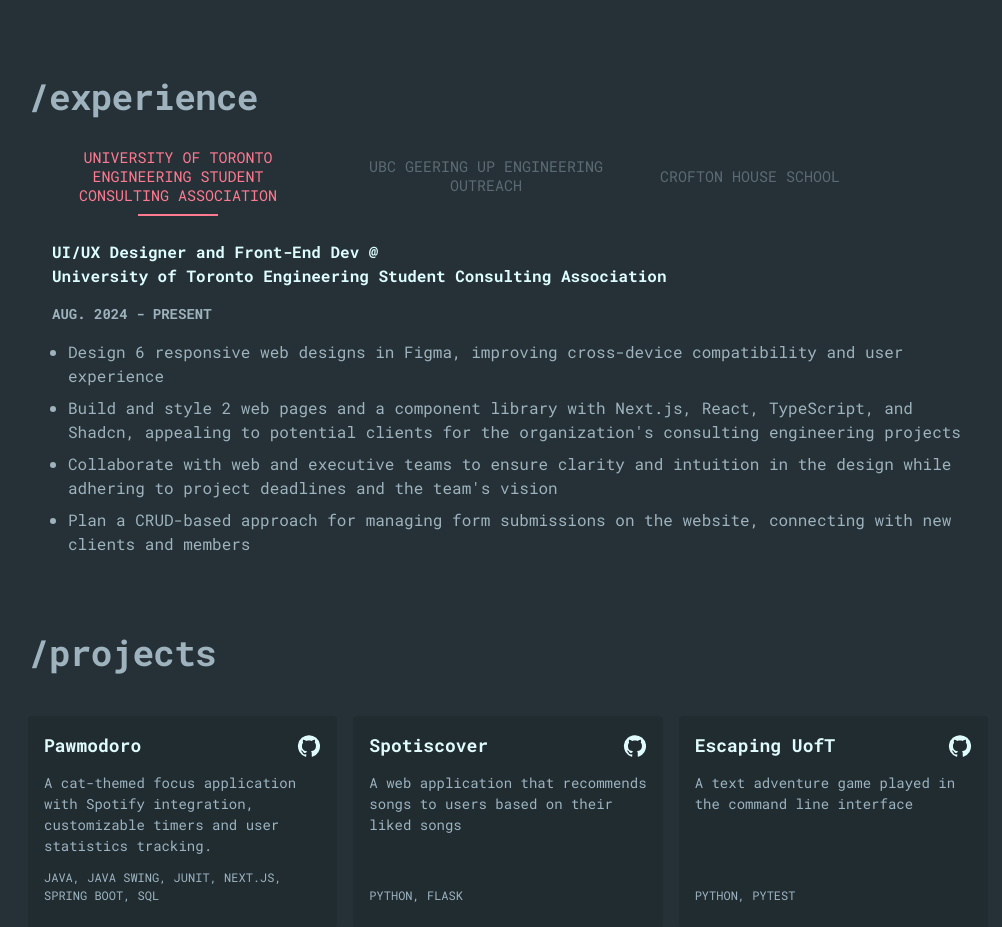
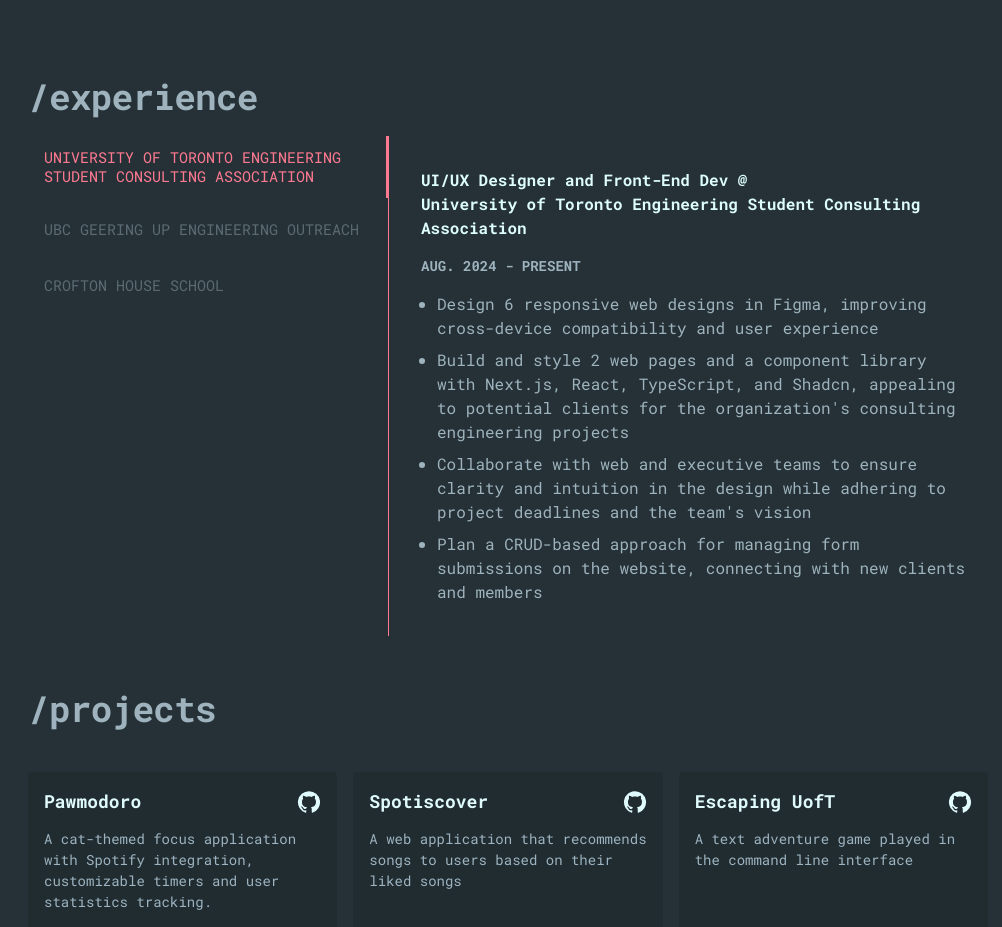
Before and after one commit to rachelkd/portfolio, a React (Vite) app: page / in a window 1280 px wide. Shown: the part 1220-2147 px from the top of the page, without its empty margins (132-1134 px from the left). Built offline with nearby package versions, Linux system fonts and the light colour scheme.

Commit message:
Implemented vertical tabs, fixed styling

```diff
--- a/src/components/JobsList.tsx
+++ b/src/components/JobsList.tsx
@@ -57,13 +57,10 @@
             hidden={value !== index}
             id={`full-width-tabpanel-${index}`}
             aria-labelledby={`full-width-tab-${index}`}
+            className='w-full'
             {...other}
         >
-            {value === index && (
-                <Box sx={{ p: 3 }}>
-                    <Typography component='div'>{children}</Typography>
-                </Box>
-            )}
+            {value === index && <div className='w-full p-8'>{children}</div>}
         </div>
     );
 }
@@ -85,13 +82,14 @@
     const theme = useTheme();
     return (
         <Tabs
-            orientation='horizontal'
+            orientation='vertical'
             variant='scrollable'
             scrollButtons='auto'
             {...props}
             TabIndicatorProps={{
                 children: <span className='MuiTabs-indicatorSpan' />,
             }}
+            className='border-r border-[#FF7A91]'
             sx={{
                 '& .MuiTabs-indicator': {
                     display: 'flex',
@@ -99,7 +97,7 @@
                     backgroundColor: 'transparent',
                 },
                 '& .MuiTabs-indicatorSpan': {
-                    maxWidth: 80,
+                    maxWidth: 4,
                     width: '100%',
                     backgroundColor: theme.palette.primary.contrastText,
                 },
@@ -118,8 +116,10 @@
     textTransform: 'uppercase',
     fontWeight: theme.typography.fontWeightRegular,
     fontSize: theme.typography.pxToRem(15),
-    marginRight: theme.spacing(1),
-    maxWidth: 300,
+    minWidth: '200px',
+    textAlign: 'left',
+    alignItems: 'flex-start',
+    marginBottom: theme.spacing(1),
     color: theme.palette.text.disabled,
     transition: 'color 0.3s ease-in-out',
     '&.Mui-selected': {
@@ -138,7 +138,7 @@
     };
 
     return (
-        <Box sx={{ bgcolor: 'transparent' }}>
+        <div className='flex bg-transparent'>
             <StyledTabs
                 value={value}
                 onChange={handleChange}
@@ -148,11 +148,12 @@
                     <StyledTab key={i} label={key} {...a11yProps(i)} />
                 ))}
             </StyledTabs>
+            <div className='flex-1'>
                 {Object.keys(experienceItems).map((key, i) => (
                     <TabPanel key={i} value={value} index={i}>
-                    <div className='space-y-4'>
-                        <div className='space-y-4'>
-                            <div className='flex flex-wrap'>
+                        <div className='w-full space-y-4'>
+                            <div className='w-full space-y-4'>
+                                <div className='w-full flex flex-wrap'>
                                     <span className='font-bold text-accent'>
                                         {experienceItems[key]['jobTitle']}&nbsp;
                                     </span>
@@ -160,22 +161,24 @@
                                         {key}
                                     </span>
                                 </div>
-                            <div className='text-sm font-bold uppercase'>
+                                <div className='w-full text-sm font-bold uppercase'>
                                     {experienceItems[key]['duration']}
                                 </div>
                             </div>
 
-                        <ul className='list-disc ml-4 space-y-2'>
-                            {experienceItems[key]['desc'].map(function (
-                                descItem,
-                                i
-                            ) {
-                                return <li key={i}>{descItem}</li>;
-                            })}
+                            <ul className='w-full list-disc ml-4 space-y-2'>
+                                {experienceItems[key]['desc'].map(
+                                    (descItem, i) => (
+                                        <li key={i} className='w-full'>
+                                            {descItem}
+                                        </li>
+                                    )
+                                )}
                             </ul>
                         </div>
                     </TabPanel>
                 ))}
-        </Box>
+            </div>
+        </div>
     );
 }
```
Lines whose indentation alone changed are shown as unchanged.
